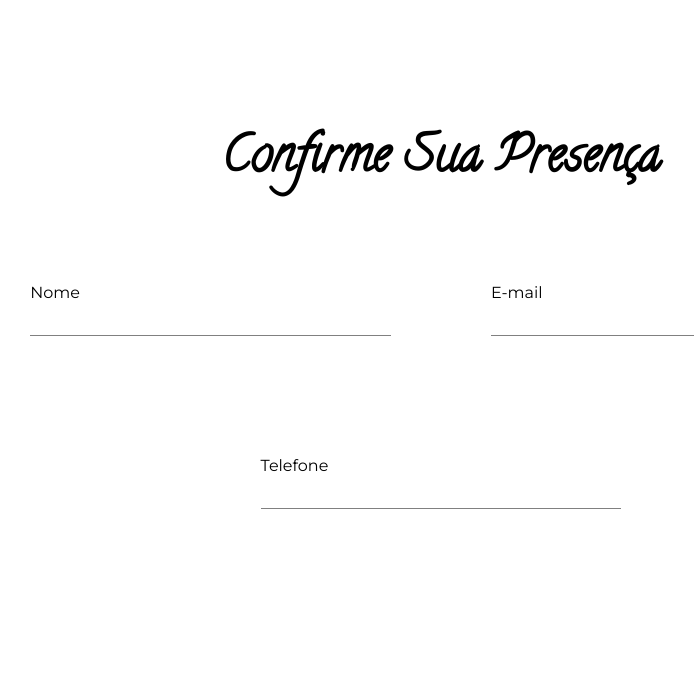
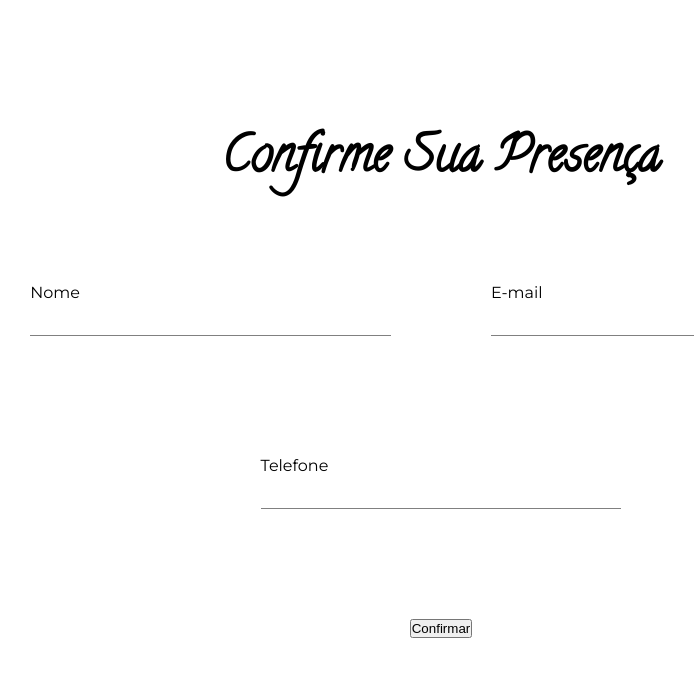
Before and after one commit to guilhermewebdev/wedding-site, a Next.js app: page /rsvp in a window 1280 px wide. Shown: the top 676 px of the page, without its empty margins (199-893 px from the left). Built offline with nearby package versions, Linux system fonts and the light colour scheme.

Commit message:
Criação do botão "Confirmar"

```diff
--- a/src/pages/rsvp.tsx
+++ b/src/pages/rsvp.tsx
@@ -24,6 +24,9 @@ export default function Home() {
                         <label htmlFor="phone">Telefone</label>
                         <input id="phone" />
                     </div>
+                    <div className={styles.confirmationArea}>
+                        <button>Confirmar</button>
+                    </div>
                 </form>
             </main>
 
--- a/styles/Styles.module.css
+++ b/styles/Styles.module.css
@@ -120,3 +120,10 @@
     border-bottom: 2px solid black;
     color: black;
 }
+
+.confirmationArea {
+    width: 100%;
+    display: flex;
+    align-items: center;
+    justify-content: center;
+}
```
